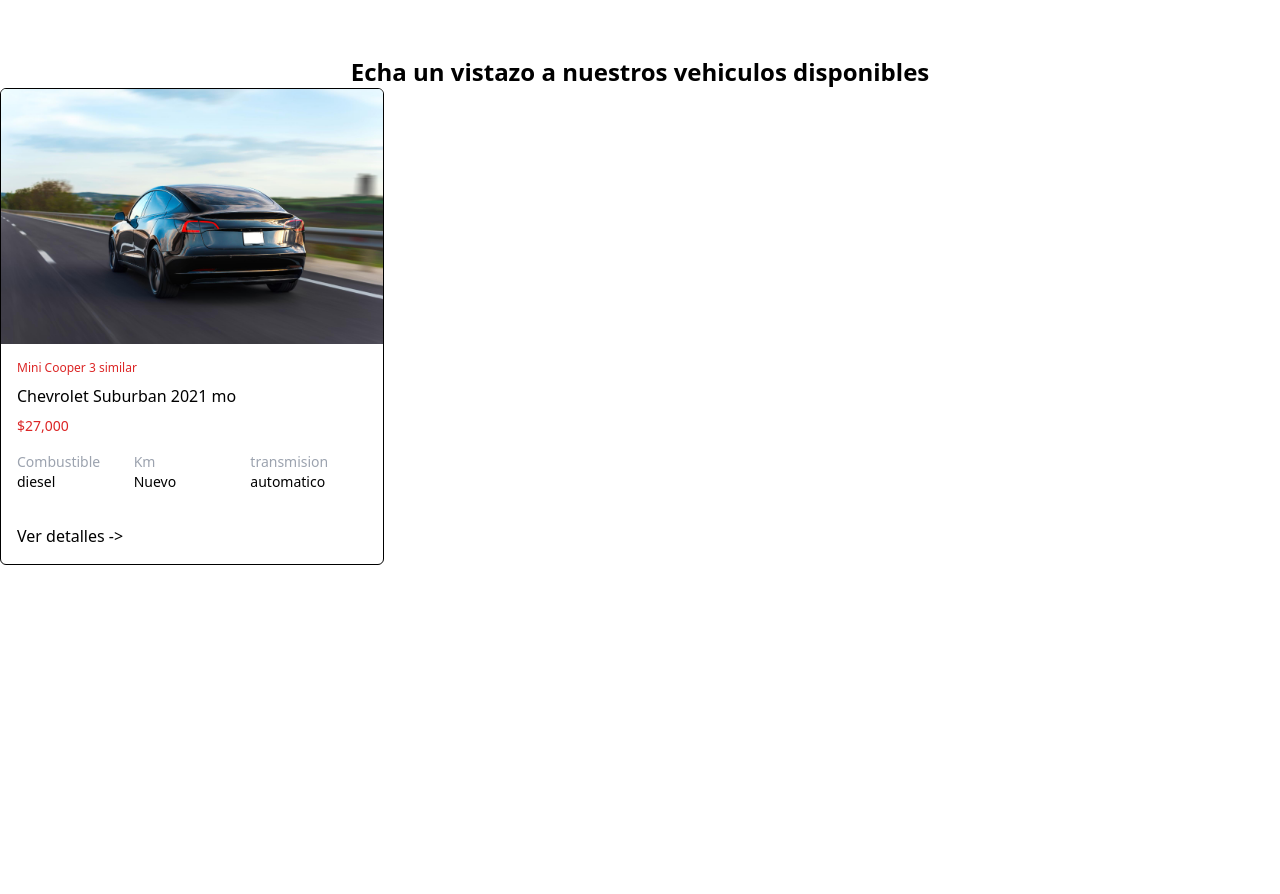
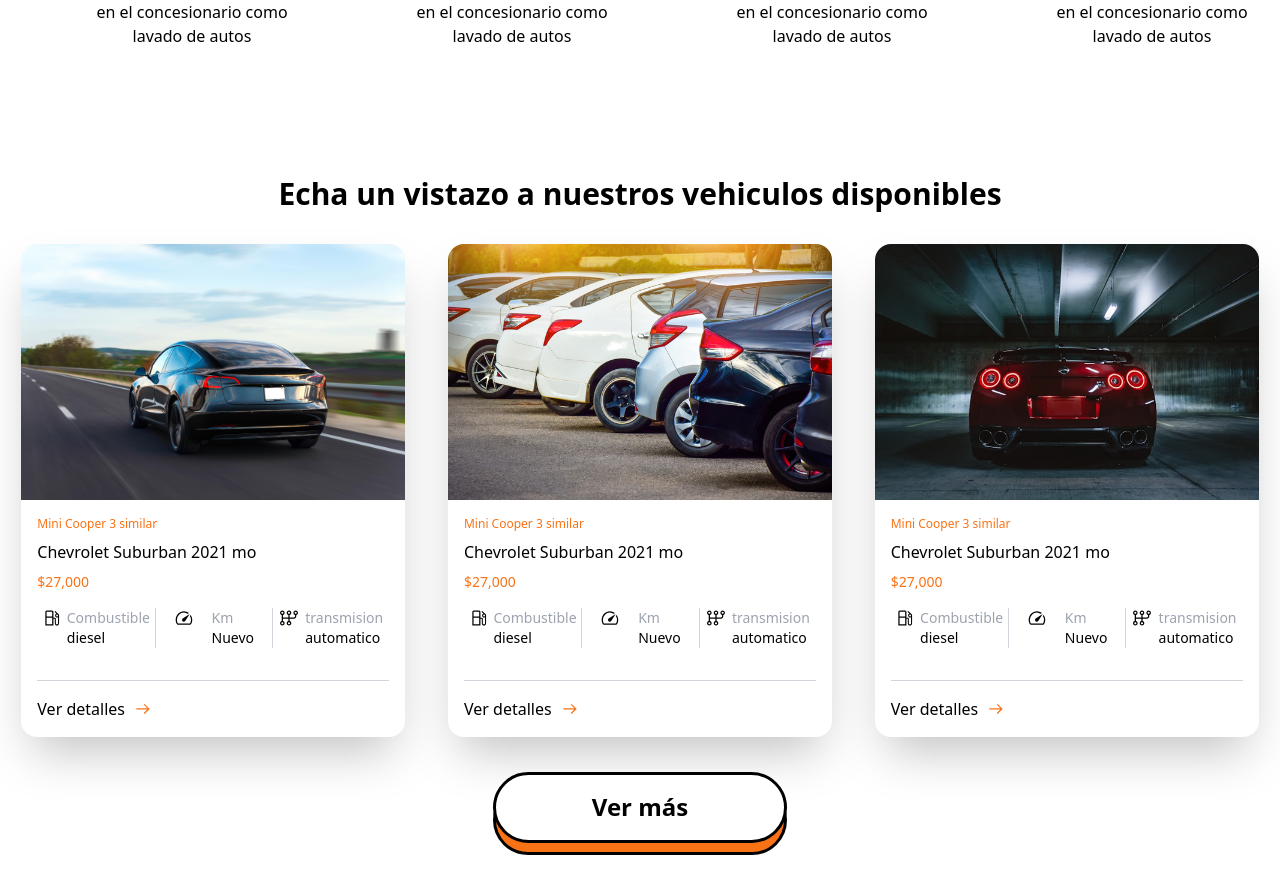
Before and after one commit to Zednanreh0911/ARS-Autocamiones, a React (Vite) app in the folder Client/: page / in a window 1280 px wide. Shown: the part 734-1628 px from the top of the page. Built offline with nearby package versions, Linux system fonts and the light colour scheme.

Commit message:
agg section autos

```diff
--- a/Client/index.html
+++ b/Client/index.html
@@ -4,7 +4,7 @@
     <meta charset="UTF-8" />
     <link rel="icon" href="/encava.png" />
     <meta name="viewport" content="width=device-width, initial-scale=1.0" />
-    <title>Encava</title>
+    <title>Ars</title>
   </head>
   <body>
     <div id="root"></div>
--- /dev/null
+++ b/Client/src/components/AutoCard.jsx
@@ -0,0 +1,79 @@
+import PropTypes from "prop-types";
+
+AutoCard.propTypes = { image: PropTypes.string.isRequired };
+
+function AutoCard({ image }) {
+  return (
+    <article className="max-w-96 h-fit rounded-2xl overflow-hidden shadow-2xl">
+      <img className="w-full" src={image} alt="auto1" />
+      <section className="text-left p-4">
+        <header>
+          <h2 className="text-orange-500 text-xs">Mini Cooper 3 similar</h2>
+          <h3 className="font-medium mt-2">Chevrolet Suburban 2021 mo</h3>
+          <p className="text-orange-500 text-sm font-medium mt-2">$27,000</p>
+        </header>
+        <dl className="grid grid-cols-3 text-sm mt-4 pb-8 border-b border-gray-300">
+          <div className="flex justify-evenly">
+            <svg
+              xmlns="http://www.w3.org/2000/svg"
+              height="20px"
+              viewBox="0 -960 960 960"
+              width="20px"
+              fill="#000000"
+            >
+              <path d="M160-120v-660q0-24 18-42t42-18h269q24 0 42 18t18 42v288h65q20.63 0 35.31 14.69Q664-462.63 664-442v219q0 21.68 15.5 36.34Q695-172 717-172t37.5-14.66Q770-201.32 770-223v-295q-11 6-23 9t-24 3q-39.48 0-66.74-27.26Q629-560.52 629-600q0-31.61 18-56.81Q665-682 695-690l-95-95 36-35 153 153q14 14 22.5 30.5T820-600v377q0 43.26-29.82 73.13-29.81 29.87-73 29.87Q674-120 644-149.87q-30-29.87-30-73.13v-219h-65v322H160Zm60-432h269v-228H220v228Zm503-4q18 0 31-13t13-31q0-18-13-31t-31-13q-18 0-31 13t-13 31q0 18 13 31t31 13ZM220-180h269v-312H220v312Zm269 0H220h269Z" />
+            </svg>
+            <div>
+              <dt className="text-gray-400">Combustible</dt>
+              <dd>diesel</dd>
+            </div>
+          </div>
+          <div className="flex justify-evenly border-l border-gray-300">
+            <svg
+              xmlns="http://www.w3.org/2000/svg"
+              height="20px"
+              viewBox="0 -960 960 960"
+              width="20px"
+              fill="#000000"
+            >
+              <path d="M407-325q23 23 66.5 21.5T537-336l216-339-335 219q-30 20-32 64t21 67Zm71-474q57 0 119 18.5T716-717l-52 37q-45-30-96.5-44.5T477.98-739q-140.47 0-239.23 100.22Q140-538.57 140-396.02 140-351 152.5-305q12.5 46 35.5 85h579q22-36 35-84t13-94q0-42-12.5-90.5T758-578l39-52q38 56 57 112.5T875-404q2 60-12 113t-41 98q-12 23-25.5 28t-33.5 5H192q-17 0-33.5-8.5T134-193q-26-48-40-97.5T80-396q0-83 31.5-156.5t85.5-128Q251-735 323.68-767T478-799Zm-9 331Z" />
+            </svg>
+            <div>
+              <dt className="text-gray-400">Km</dt>
+              <dd>Nuevo</dd>
+            </div>
+          </div>
+          <div className="flex justify-evenly border-l border-gray-300">
+            <svg
+              xmlns="http://www.w3.org/2000/svg"
+              height="20px"
+              viewBox="0 -960 960 960"
+              width="20px"
+              fill="#000000"
+            >
+              <path d="M159.88-120Q114-120 82-152.08 50-184.17 50-230q0-38 22.5-67t57.5-39v-288q-35-10-57.5-39T50-730q0-45.83 32.12-77.92 32.12-32.08 78-32.08T238-807.92q32 32.09 32 77.92 0 38-22.5 67T190-624v114h260v-114q-35-10-57.5-39T370-730q0-45.83 32.12-77.92 32.12-32.08 78-32.08T558-807.92q32 32.09 32 77.92 0 38-22.5 67T510-624v114h210q21.25 0 35.63-15Q770-540 770-560v-64q-35-10-57.5-39T690-730q0-45.83 32.12-77.92 32.12-32.08 78-32.08T878-807.92q32 32.09 32 77.92 0 38-22.5 67T830-624v64q0 45-32.08 77.5Q765.83-450 720-450H510v114q35 10 57.5 39t22.5 67q0 45.83-32.12 77.92-32.12 32.08-78 32.08T402-152.08q-32-32.09-32-77.92 0-38 22.5-67t57.5-39v-114H190v114q35 10 57.5 39t22.5 67q0 45.83-32.12 77.92-32.12 32.08-78 32.08Zm.12-60q20 0 35-14.38 15-14.37 15-35.62 0-20-14.32-35-14.33-15-35.5-15-21.18 0-35.68 15T110-229.5q0 20.5 14.38 35Q138.75-180 160-180Zm0-500q20 0 35-14.32 15-14.33 15-35.5 0-21.18-14.32-35.68-14.33-14.5-35.5-14.5-21.18 0-35.68 14.37Q110-751.25 110-730q0 20 14.38 35 14.37 15 35.62 15Zm320 500q20 0 35-14.38 15-14.37 15-35.62 0-20-15-35t-35-15q-20 0-35 15t-15 35.5q0 20.5 15 35t35 14.5Zm0-500q20 0 35-14.32 15-14.33 15-35.5 0-21.18-15-35.68T480-780q-20 0-35 14.32-15 14.33-15 35.5 0 21.18 15 35.68t35 14.5Zm320.5 0q20.5 0 35-14.32 14.5-14.33 14.5-35.5 0-21.18-14.37-35.68Q821.25-780 800-780q-20 0-35 14.32-15 14.33-15 35.5 0 21.18 15 35.68t35.5 14.5ZM160-230Zm0-500Zm320 500Zm0-500Zm320 0Z" />
+            </svg>
+            <div>
+              <dt className="text-gray-400">transmision</dt>
+              <dd>automatico</dd>
+            </div>
+          </div>
+        </dl>
+        <button className="mt-4 flex items-center gap-2">
+          Ver detalles{" "}
+          <svg
+            xmlns="http://www.w3.org/2000/svg"
+            height="20px"
+            viewBox="0 -960 960 960"
+            width="20px"
+            fill="#f97316"
+          >
+            <path d="m560-242-43-42 168-168H160v-60h525L516-681l43-42 241 241-240 240Z" />
+          </svg>
+        </button>
+      </section>
+    </article>
+  );
+}
+
+export default AutoCard;
--- a/Client/src/components/BeneficioCard.jsx
+++ b/Client/src/components/BeneficioCard.jsx
@@ -10,7 +10,9 @@ function BeneficioCard() {
       >
         <path d="M132-120q-24 0-42-18t-18-42v-600q0-24 18-42t42-18h696q24 0 42 18t18 42v600q0 24-18 42t-42 18H132Zm0-60h696v-600H132v600Zm68-100h200v-80H200v80Zm382-80 198-198-57-57-141 142-57-57-56 57 113 113Zm-382-80h200v-80H200v80Zm0-160h200v-80H200v80Zm-68 420v-600 600Z" />
       </svg>
-      <p>Beneficios que ofrecen en el concesionario</p>
+      <p className="max-w-48">
+        Beneficios que ofrecen en el concesionario como lavado de autos
+      </p>
     </div>
   );
 }
--- /dev/null
+++ b/Client/src/components/BotonTipo1.jsx
@@ -0,0 +1,17 @@
+import PropTypes from "prop-types";
+
+BotonTipo1.propTypes = { texto: PropTypes.string.isRequired };
+
+function BotonTipo1({ texto }) {
+  return (
+    <button
+      onClick={() => alert("hi")}
+      style={{ "--before-content": `"${texto}"` }}
+      className="relative border-[3px] border-black py-4 px-24 rounded-full font-bold mt-12 text-2xl bg-orange-500 before:content-[var(--before-content)] before:absolute before:w-[102%] before:h-[110%] before:top-[-25%] before:left-[-1%] before:bg-white before:flex before:items-center before:justify-center before:border-[3px] before:border-black before:rounded-full before:transition-all before:duration-300 before:ease hover:before:top-[-8%]"
+    >
+      {texto}
+    </button>
+  );
+}
+
+export default BotonTipo1;
--- a/Client/src/pages/HomePage.jsx
+++ b/Client/src/pages/HomePage.jsx
@@ -1,5 +1,7 @@
 import Carousel from "../components/Carousel";
 import BeneficioCard from "../components/BeneficioCard";
+import AutoCard from "../components/AutoCard";
+import BotonTipo1 from "../components/BotonTipo1";
 import auto1 from "../assets/auto1.jpg";
 import auto2 from "../assets/auto2.jpg";
 import auto3 from "../assets/auto3.jpg";
@@ -8,46 +10,29 @@ function HomePage() {
   return (
     <main className="h-[200vh] mt-36">
       <Carousel images={[auto1, auto2, auto3]} />
-      <section className="container mx-auto text-center mt-8">
+      <section className="container mx-auto text-center mt-16">
         <h1 className="text-4xl font-bold">
           COMPRA TU VEHICULO EN{" "}
           <span className="text-orange-500">ARS AUTOCAMIONES</span>
         </h1>
         {/* Hacer que la cantidad de BeneficioCard y grid-cols coincidan OJO */}
-        <div className="grid grid-cols-4 gap-20 mt-8">
+        <div className="grid grid-cols-4 justify-items-center mt-8">
           <BeneficioCard />
           <BeneficioCard />
           <BeneficioCard />
           <BeneficioCard />
         </div>
       </section>
-      <section className="container mx-auto text-center mt-16">
-        <h2 className="text-2xl font-bold">
+      <section className="container mx-auto text-center mt-32">
+        <h2 className="text-3xl font-bold">
           Echa un vistazo a nuestros vehiculos disponibles
         </h2>
-        <div className="max-w-96 h-fit rounded-md border border-black overflow-hidden">
-          <img className="w-full" src={auto1} alt="auto1" />
-          <div className="text-left p-4">
-            <p className="text-red-600 text-xs">Mini Cooper 3 similar</p>
-            <p className="font-medium mt-2">Chevrolet Suburban 2021 mo</p>
-            <p className="text-red-600 text-sm font-medium mt-2">$27,000</p>
-            <div className="grid grid-cols-3 text-sm mt-4 pb-4">
-              <div>
-                <p className="text-gray-400">Combustible</p>
-                <p>diesel</p>
-              </div>
-              <div>
-                <p className="text-gray-400">Km</p>
-                <p>Nuevo</p>
-              </div>
-              <div>
-                <p className="text-gray-400">transmision</p>
-                <p>automatico</p>
-              </div>
-            </div>
-            <button className="mt-4">{"Ver detalles ->"}</button>
-          </div>
+        <div className="grid grid-cols-3 mt-8 justify-items-center">
+          <AutoCard image={auto1} />
+          <AutoCard image={auto2} />
+          <AutoCard image={auto3} />
         </div>
+        <BotonTipo1 texto="Ver más" />
       </section>
     </main>
   );
--- a/Client/src/sas.css
+++ /dev/null
@@ -1,37 +0,0 @@
-.boton_navegacion {
-  position: relative;
-}
-
-.boton_navegacion::before {
-  content: "";
-  position: absolute;
-  width: 120%;
-  height: 15%;
-  left: -100%;
-  bottom: -10%;
-  background-color: transparent;
-  z-index: -1;
-}
-
-.boton_navegacion:hover::before {
-  left: -11%;
-  transition: all 0.3s;
-  background-color: #f97316;
-  z-index: 10;
-}
-
-.resaltar {
-  position: relative;
-  z-index: 10;
-
-  &:before {
-    content: "";
-    position: absolute;
-    width: 120%;
-    height: 15%;
-    left: -11%;
-    bottom: -10%;
-    background-color: #f97316;
-    z-index: -1;
-  }
-}
```
Also changed, not shown: Client/src/components/Navbar.jsx (+15 -6 lines), Client/src/assets/fact_check_72dp_000000_FILL0_wght400_GRAD0_opsz48.svg (deleted).
